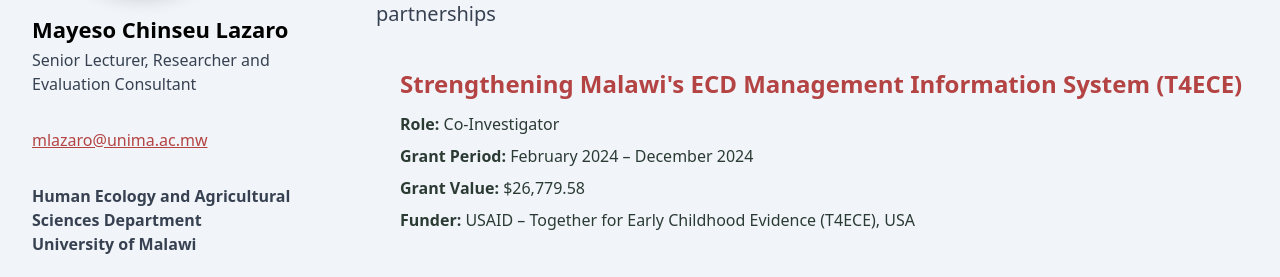
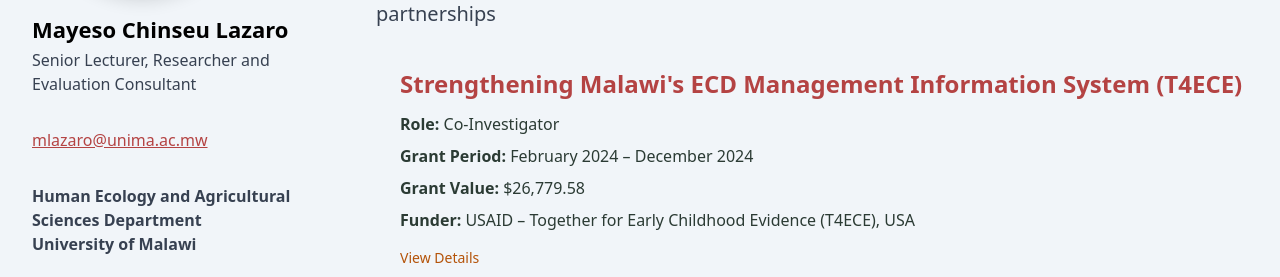
Before and after one commit to alexmwalec/dr-lazalo-academic-researcher, a React (Create React App) app: page /projects in a window 1280 px wide. Shown: the part 523-800 px from the top of the page. Built offline with nearby package versions, Linux system fonts and the light colour scheme.

Commit message:
Adding view detail functionality on Project page

```diff
--- a/src/Pages/Projects/Projects.js
+++ b/src/Pages/Projects/Projects.js
@@ -1,4 +1,4 @@
-import React from "react";
+import React, { useState } from "react";
 import Header from "../Header/Header";
 import Footer from "../Footer/Footer";
 import { SiGooglescholar, SiOrcid } from "react-icons/si";
@@ -7,6 +7,7 @@ import humanity from "../../Images/humanity.jpg";
 
 const projects = [
   {
+    id: 1,
     title: "Strengthening Malawi's ECD Management Information System (T4ECE)",
     role: "Co-Investigator",
     period: "February 2024 – December 2024",
@@ -14,40 +15,42 @@ const projects = [
     funder: "USAID – Together for Early Childhood Evidence (T4ECE), USA",
   },
   {
-    title:
-      "Child-to-Child Learning Approach: Scaling Up Inclusive Play-Based Learning for Smooth Transition from Pre-Primary to Early Grades",
+    id: 2,
+    title: "Child-to-Child Learning Approach: Scaling Up Inclusive Play-Based Learning for Smooth Transition from Pre-Primary to Early Grades",
     role: "Co-Principal Investigator; later Project Lead for Malawi",
     period: "May 2022 – November 2023",
     value: "$94,755.43",
     funder: "International Development Research Centre (IDRC), Canada",
   },
   {
-    title:
-      "Complementary Feeding Bowl Pilot Project: Integration of an Infant and Young Child Feeding (IYCF) Toolkit",
+    id: 3,
+    title: "Complementary Feeding Bowl Pilot Project: Integration of an Infant and Young Child Feeding (IYCF) Toolkit",
     role: "Co-Investigator; later Project Lead for Endline Evaluation",
     period: "November 2022 – November 2023",
     value: "$135,000",
     funder: "UNICEF, Malawi",
   },
   {
-    title:
-      "Improving Secondary Education in Malawi (ISEM) Phase I & II – Continuous Professional Development (CPD)",
+    id: 4,
+    title: "Improving Secondary Education in Malawi (ISEM) Phase I & II – Continuous Professional Development (CPD)",
     role: "Expert Member and Manual Editor",
     period: "December 2022 – November 2023",
     value: "€36,409",
     funder: "European Union (EU)",
+
   },
   {
-    title:
-      "Energy Provision in Developing Countries: Understanding Private Sector Challenges of Scaling Up Energy Access in Uganda, Tanzania, and Malawi",
+    id: 5,
+    title: "Energy Provision in Developing Countries: Understanding Private Sector Challenges of Scaling Up Energy Access in Uganda, Tanzania, and Malawi",
     role: "Co-Investigator",
     period: "June 2020 – June 2021",
     value: "£5,000",
     funder: "Global Challenges Research Fund (GCRF), United Kingdom",
+
   },
   {
-    title:
-      "Promoting Farmers' Rights and Collective Marketing for Sustainable Food Security (Pro-Farmer Project)",
+    id: 6,
+    title: "Promoting Farmers' Rights and Collective Marketing for Sustainable Food Security (Pro-Farmer Project)",
     role: "Monitoring and Evaluation Manager",
     period: "June 2018 – June 2019",
     value: "$120,000",
@@ -56,6 +59,12 @@ const projects = [
 ];
 
 const Projects = () => {
+  const [selectedItem, setSelectedItem] = useState(null);
+
+  const handleViewDetails = (id) => {
+    setSelectedItem(selectedItem === id ? null : id);
+  };
+
   return (
     <div className="min-h-screen bg-slate-100">
       <Header />
@@ -93,7 +102,6 @@ const Projects = () => {
               <p className="text-gray-700 mt-1 text-sm sm:text-base">
                 Senior Lecturer, Researcher and Evaluation Consultant
               </p>
-
 
               <a href="mailto:mlazaro@unima.ac.mw"
                 className="block mt-4 lg:mt-8 text-[#b44343] underline text-sm sm:text-base break-all"
@@ -167,10 +175,10 @@ const Projects = () => {
             </p>
 
             <div className="space-y-8 sm:space-y-12 text-[#2b3b34]">
-              {projects.map((project, index) => (
+              {projects.map((project) => (
                 <div
-                  key={index}
-                  className="sm:pl-6"
+                  key={project.id}
+                  className="sm:pl-6 border-b border-gray-200 pb-6 sm:pb-8 last:border-0"
                 >
                   <h2 className="text-lg sm:text-2xl font-semibold text-[#b44343] mb-3 hover:text-rose-700 leading-snug">
                     {project.title}
@@ -190,6 +198,16 @@ const Projects = () => {
                       <strong>Funder:</strong> {project.funder}
                     </p>
                   </div>
+
+                  {/* View Details Button */}
+                  <div className="flex items-center gap-4 sm:gap-6 mt-4 flex-wrap">
+                    <button
+                      onClick={() => handleViewDetails(project.id)}
+                      className="text-amber-700 text-sm font-medium hover:text-amber-800"
+                    >
+                      {selectedItem === project.id ? "Hide Details" : "View Details"}
+                    </button>
+                  </div>
                 </div>
               ))}
             </div>
```
Lines whose indentation alone changed are shown as unchanged.
